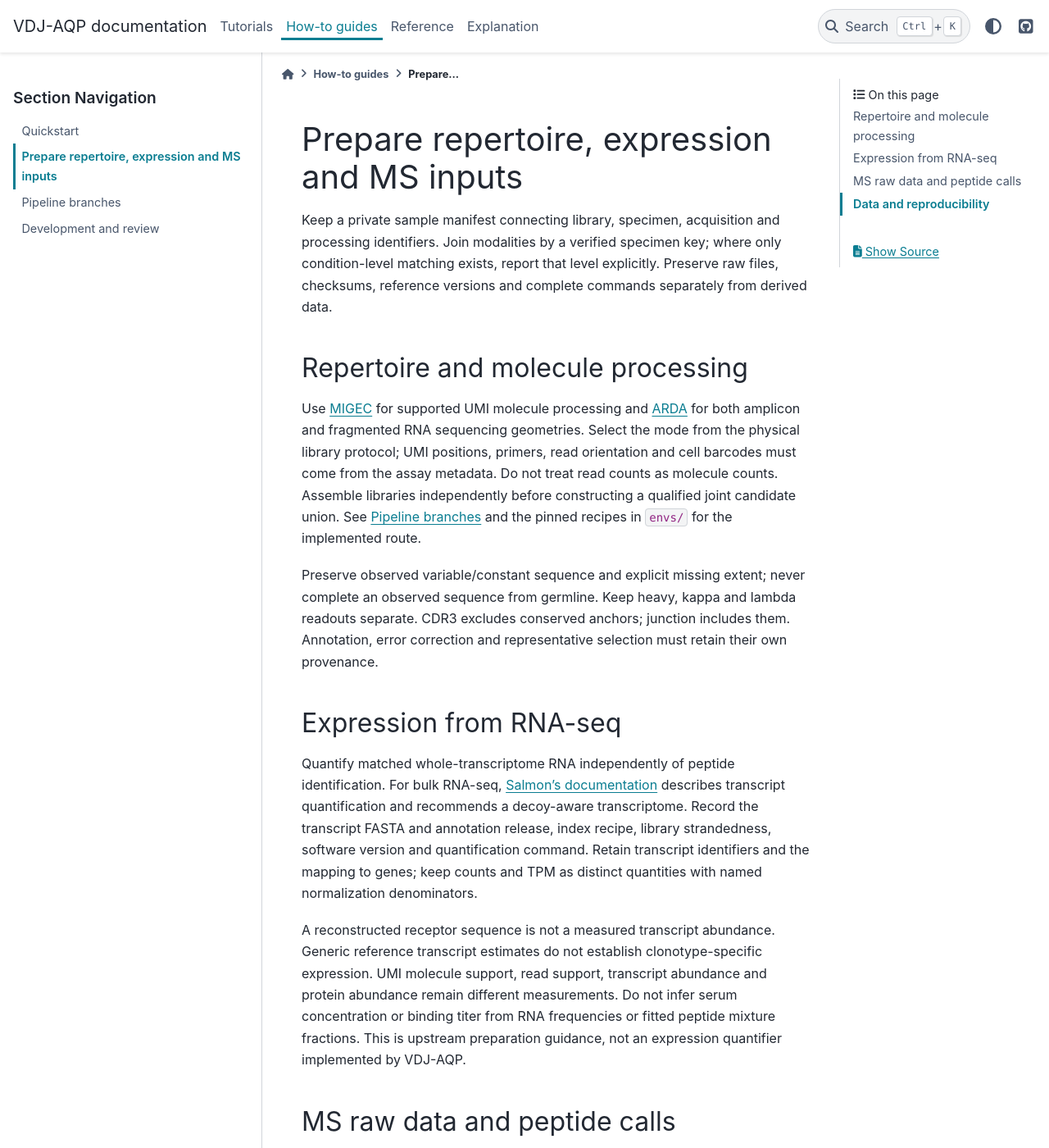
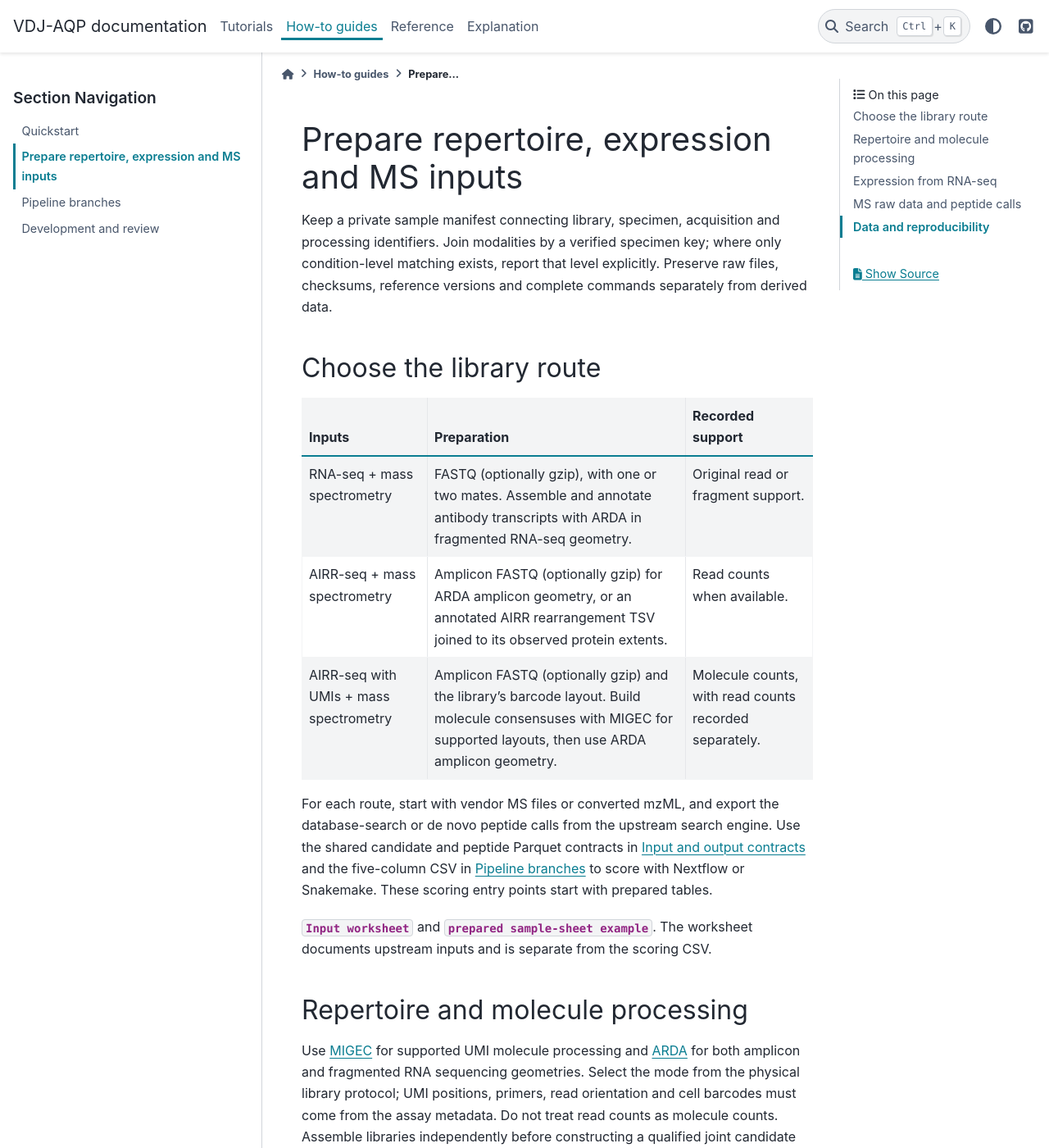
Before and after one commit to antigenomics/vdjaqp, a Sphinx documentation site: the page built from docs/preparation.rst, in a window 1280 px wide and 1400 px high. Shown: the whole window at 82% size. Built offline with Sphinx 7.4.7 and the PyData theme 0.15.4, drawn with Linux system fonts in a browser that asks for light colours.

Commit message:
Document three input workflows and bundle offline fixtures for v0.2.0

```diff
--- a/docs/conf.py
+++ b/docs/conf.py
@@ -1,5 +1,5 @@
 project = 'VDJ-AQP'
-extensions = ['sphinx.ext.githubpages']
+extensions = ['sphinx.ext.githubpages', 'sphinx.ext.mathjax']
 html_theme = 'pydata_sphinx_theme'
 exclude_patterns = ['_build', 'superpowers/**']
 
--- a/docs/explanation.rst
+++ b/docs/explanation.rst
@@ -8,3 +8,4 @@ Understand the evidence model, attribution rules and scientific assumptions.
    :titlesonly:
 
    methods
+   scoring-math
--- a/docs/preparation.rst
+++ b/docs/preparation.rst
@@ -5,6 +5,39 @@ Keep a private sample manifest connecting library, specimen, acquisition and
 processing identifiers. Join modalities by a verified specimen key; where only
 condition-level matching exists, report that level explicitly. Preserve raw files,
 checksums, reference versions and complete commands separately from derived data.
+
+Choose the library route
+------------------------
+
+.. list-table::
+   :header-rows: 1
+
+   * - Inputs
+     - Preparation
+     - Recorded support
+   * - RNA-seq + mass spectrometry
+     - FASTQ (optionally gzip), with one or two mates. Assemble and annotate
+       antibody transcripts with ARDA in fragmented RNA-seq geometry.
+     - Original read or fragment support.
+   * - AIRR-seq + mass spectrometry
+     - Amplicon FASTQ (optionally gzip) for ARDA amplicon geometry, or an
+       annotated AIRR rearrangement TSV joined to its observed protein extents.
+     - Read counts when available.
+   * - AIRR-seq with UMIs + mass spectrometry
+     - Amplicon FASTQ (optionally gzip) and the library's barcode layout.
+       Build molecule consensuses with MIGEC for supported layouts, then use
+       ARDA amplicon geometry.
+     - Molecule counts, with read counts recorded separately.
+
+For each route, start with vendor MS files or converted mzML, and export the
+database-search or de novo peptide calls from the upstream search engine.
+Use the shared candidate and peptide Parquet contracts in :doc:`input-output`
+and the five-column CSV in :doc:`pipeline` to score with Nextflow or Snakemake.
+These scoring entry points start with prepared tables.
+
+:download:`Input worksheet <../examples/inputs/raw-inputs.tsv>` and
+:download:`prepared sample-sheet example <../workflows/samples.example.csv>`.
+The worksheet documents upstream inputs and is separate from the scoring CSV.
 
 Repertoire and molecule processing
 ----------------------------------
--- a/pyproject.toml
+++ b/pyproject.toml
@@ -1,6 +1,6 @@
 [project]
 name = "vdjaqp"
-version = "0.1.0"
+version = "0.2.0"
 description = "Link LC-MS/MS antibody peptides to BCR repertoire clonotypes"
 requires-python = ">=3.11"
 readme = "README.md"
```
Also changed, not shown: README.md (+13 -1 lines), docs/input-output.rst (+23 -0 lines), docs/pipeline.rst (+7 -0 lines), docs/scoring-math.rst (added, +129 -0 lines), skills/vdjaqp/SKILL.md (+5 -0 lines), docs/_static/pipeline.svg (added), examples/inputs/README.md (added), 9 other files.
